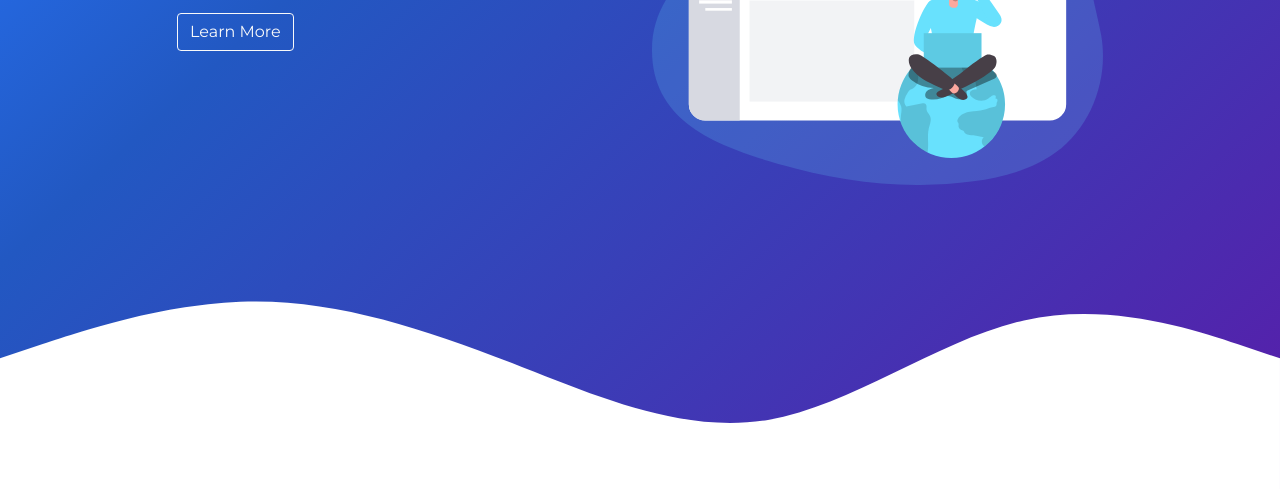
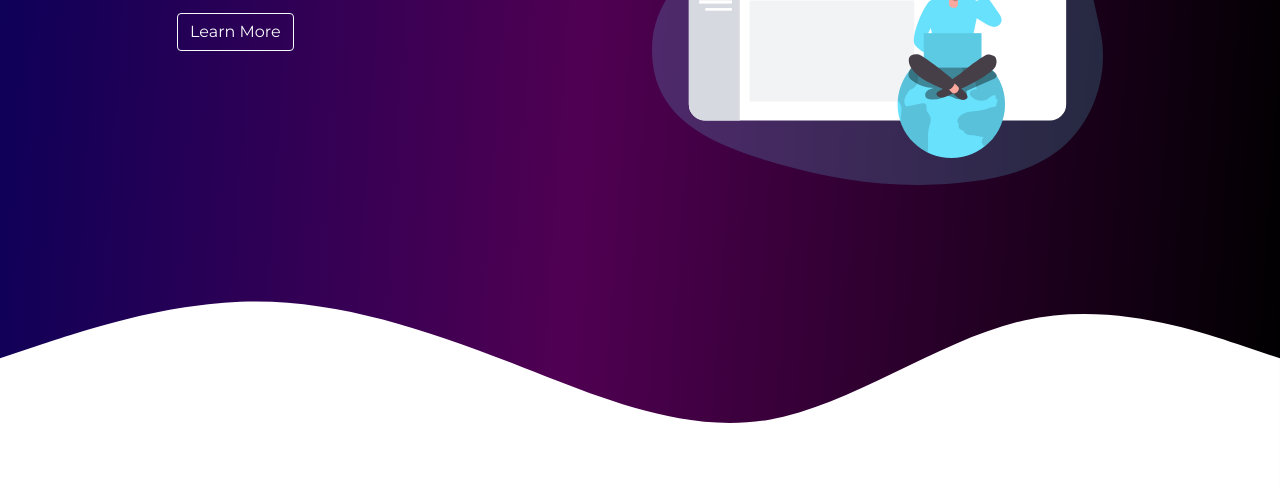
Before and after one commit to tryGalib/MDB, a plain HTML site: page index.html in a window 1280 px wide. Shown: the part 344-833 px from the top of the page. Drawn offline with nearby package versions, Linux system fonts and the light colour scheme.

Commit message:
Update style.css

```diff
--- a/css/style.css
+++ b/css/style.css
@@ -8,8 +8,8 @@ html {
 }
 
 .gradient {
-  background: rgb(39,120,255);
-  background: linear-gradient(137deg, rgba(39,120,255,1) 0%, rgba(34,88,194,1) 30%, rgba(86,31,170,1) 97%, rgba(90,28,166,1) 100%);
+  background: rgb(12,0,88);
+    background: linear-gradient(94deg, rgba(12,0,88,1) 0%, rgba(80,0,82,1) 46%, rgba(0,0,0,1) 100%, rgba(2,0,36,1) 100%);
 }
 
 .py-6 {
```
